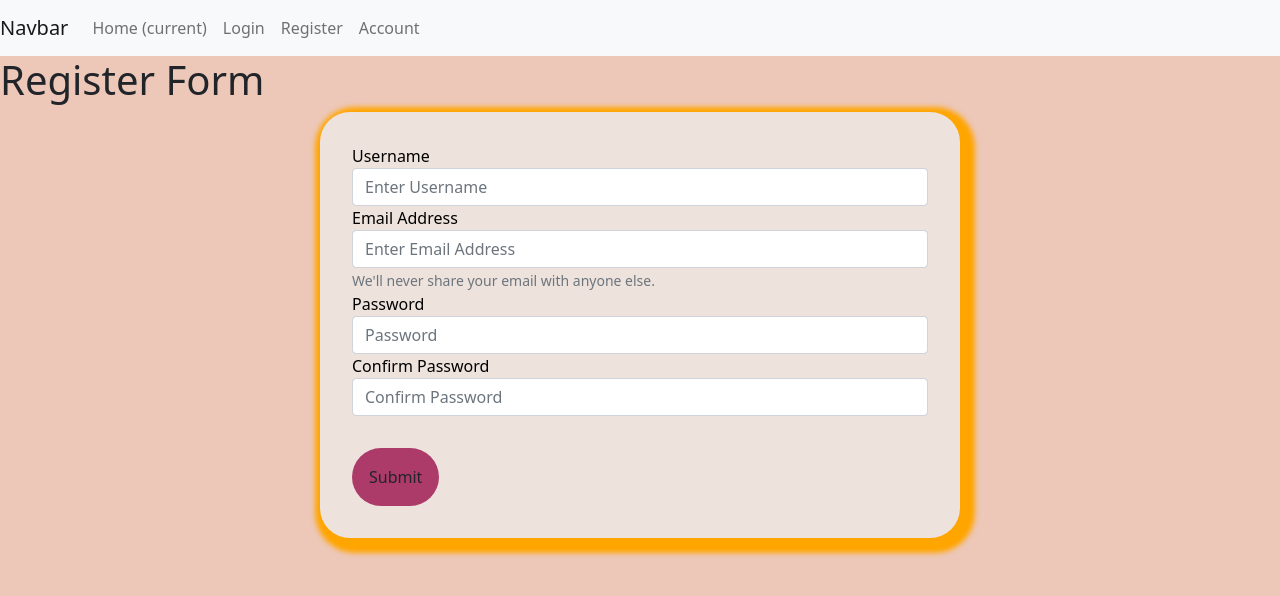
After one commit to phase5lhcm/flask-blog, a Flask app: page /register in a window 1280 px wide. The commit adds this page. Shown: the top 596 px of the page. Run offline with Flask 2, Linux system fonts and the light colour scheme; some libraries are stand-ins or nearby versions.

Commit message:
Add register form and styles

```diff
--- /dev/null
+++ b/blogposts/forms.py
@@ -0,0 +1,22 @@
+from flask_wtf import FlaskForm
+from wtforms import StringField, PasswordField,SubmitField
+from wtforms.validators import Length, Email, EqualTo, DataRequired, ValidationError
+from blogposts.models import User
+
+class RegisterForm(FlaskForm):
+
+    def validate_username(self, check_username):
+        #query documents to see if user already exists in db with this username
+        user = User.query.filter_by(username=check_username.data).first()
+        if user:
+            raise ValidationError('Username already exists.')
+    def validate_email(self, check_email):
+        email = User.query.filter_by(email=check_email.data).first()
+        if email:
+            raise ValidationError('Email addrress already exists, please log in with your account.')
+
+    username = StringField(label='Username', validators=[Length(min=2, max=20), DataRequired()])
+    email = StringField(label='Email', validators=[Email(message="A legit email is required"), DataRequired()])
+    password = PasswordField(label='Password', validators=[Length(min=6), DataRequired()])
+    password_confirmation = PasswordField(label='Confirm password', validators=[EqualTo('password1'), DataRequired()])
+    submitBtn = SubmitField(label='Create Account')
--- a/blogposts/routes.py
+++ b/blogposts/routes.py
@@ -1,5 +1,7 @@
-from flask import Flask, render_template
 from blogposts import app
+from flask import render_template
+from blogposts.models import Blog
+from blogposts.forms import RegisterForm
 
 @app.route("/")
 def hello_world():
@@ -8,3 +10,8 @@ def hello_world():
 @app.route("/login")
 def login():
     return render_template('login_page.html')
+
+@app.route("/register")
+def register():
+    form = RegisterForm()
+    return render_template('register_page.html', form=form)
--- /dev/null
+++ b/blogposts/static/styles/registerStyles.css
@@ -0,0 +1,28 @@
+body {
+    background-color: #edc7b7;
+}
+
+#register-form {
+    width: 50vw;
+    margin: 0 auto;
+    box-shadow: 5px 5px 5px 10px orange;
+    background-color: #eee2dc;
+    border-radius: 30px;
+    color: #000000;
+    padding: 2em;
+}
+
+#submitBtn {
+    margin-top: 2em;
+    padding: 1em;
+    border-radius: 30px;
+    background-color: #ac3b69;
+    transition-duration: 0.4s;
+}
+#submitBtn:hover {
+    background-color: orange; /* Green */
+    color: white;
+}
+input {
+    border-radius: 30px;
+}
--- a/blogposts/templates/layout.html
+++ b/blogposts/templates/layout.html
@@ -12,7 +12,10 @@
             integrity="sha384-1BmE4kWBq78iYhFldvKuhfTAU6auU8tT94WrHftjDbrCEXSU1oBoqyl2QvZ6jIW3"
             crossorigin="anonymous"
         />
-
+        <link
+            rel="stylesheet"
+            href="{{ url_for('static', filename='styles/registerStyles.css') }}"
+        />
         <title>{% block title%}{%endblock%}</title>
     </head>
     <body>
@@ -42,7 +45,9 @@
                         <a class="nav-link" href="#">Login</a>
                     </li>
                     <li class="nav-item">
-                        <a class="nav-link" href="#">Register</a>
+                        <a class="nav-link" href="{{url_for('register')}}"
+                            >Register</a
+                        >
                     </li>
                     <li class="nav-item">
                         <a class="nav-link" href="#">Account</a>
@@ -54,6 +59,8 @@
                 </ul>
             </div>
         </nav>
+        {% block content%} {% endblock%}
+        <!--Content goes here-->
 
         <!-- Use option 2 as option 1 bundle does not trigger modal  -->
         <script
--- /dev/null
+++ b/blogposts/templates/register_page.html
@@ -0,0 +1,50 @@
+{% extends 'layout.html'%} {%block title%} Register Page {%endblock%} {% block
+content%}
+
+<h1>Register Form</h1>
+
+<form id="register-form">
+    <div class="form-group">
+        <label for="exampleInputEmail1">Username</label>
+        <input
+            type="text"
+            class="form-control"
+            id="exampleInputUsername"
+            aria-describedby="usernameHelp"
+            placeholder="Enter Username"
+        />
+    </div>
+    <div class="form-group">
+        <label for="exampleInputEmail1">Email Address</label>
+        <input
+            type="email"
+            class="form-control"
+            id="exampleInputEmail1"
+            aria-describedby="emailHelp"
+            placeholder="Enter Email Address"
+        />
+        <small id="emailHelp" class="form-text text-muted"
+            >We'll never share your email with anyone else.</small
+        >
+    </div>
+    <div class="form-group">
+        <label for="exampleInputPassword1">Password</label>
+        <input
+            type="password"
+            class="form-control"
+            id="exampleInputPassword1"
+            placeholder="Password"
+        />
+    </div>
+    <div class="form-group">
+        <label for="exampleInputPasswordConfirmation">Confirm Password</label>
+        <input
+            type="password"
+            class="form-control"
+            id="exampleInputPasswordConfirmation"
+            placeholder="Confirm Password"
+        />
+    </div>
+    <button type="submit" id="submitBtn" class="btn">Submit</button>
+</form>
+{%endblock%}
```
Also changed, not shown: blogposts/models.py (+6 -2 lines).
